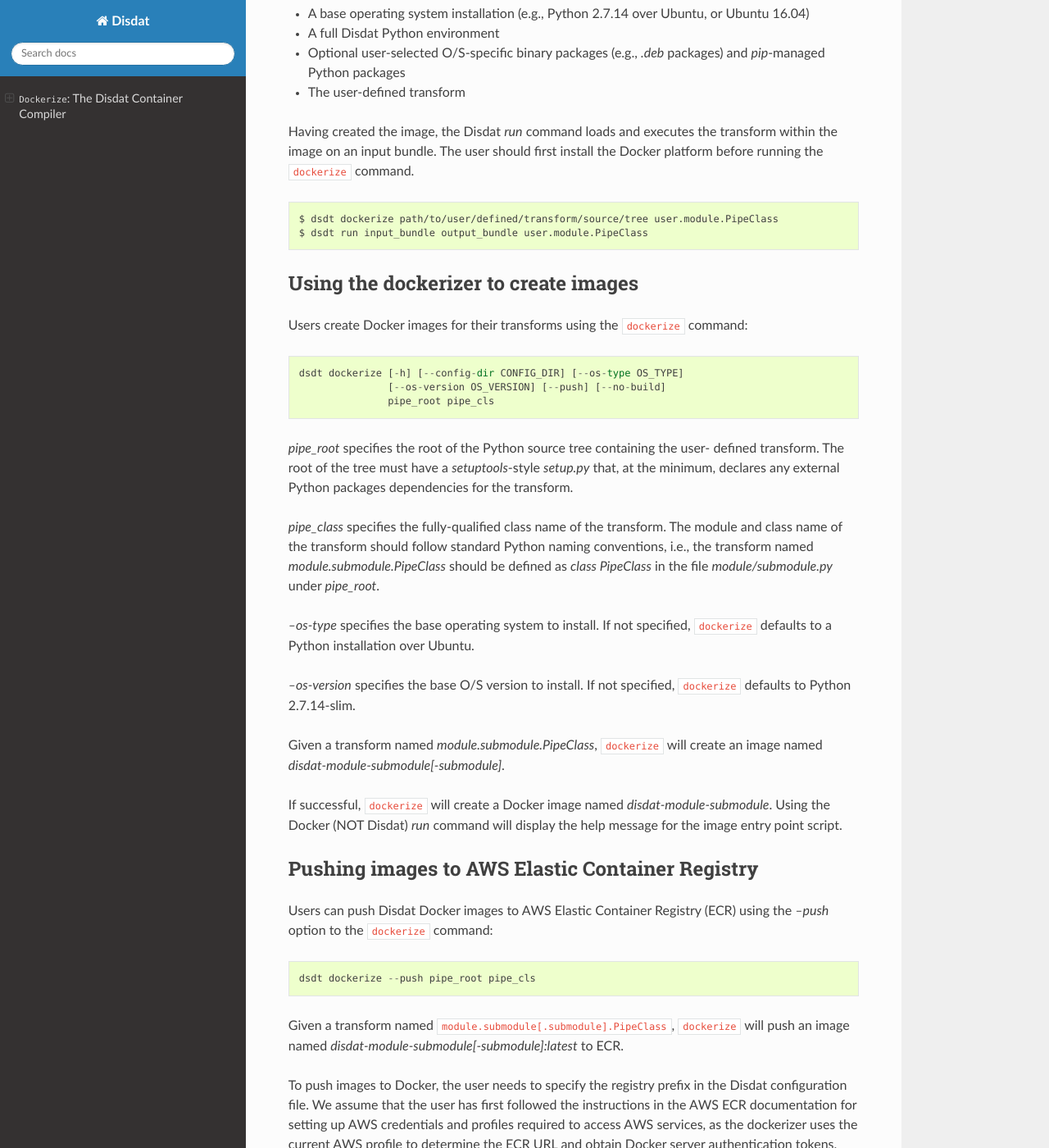
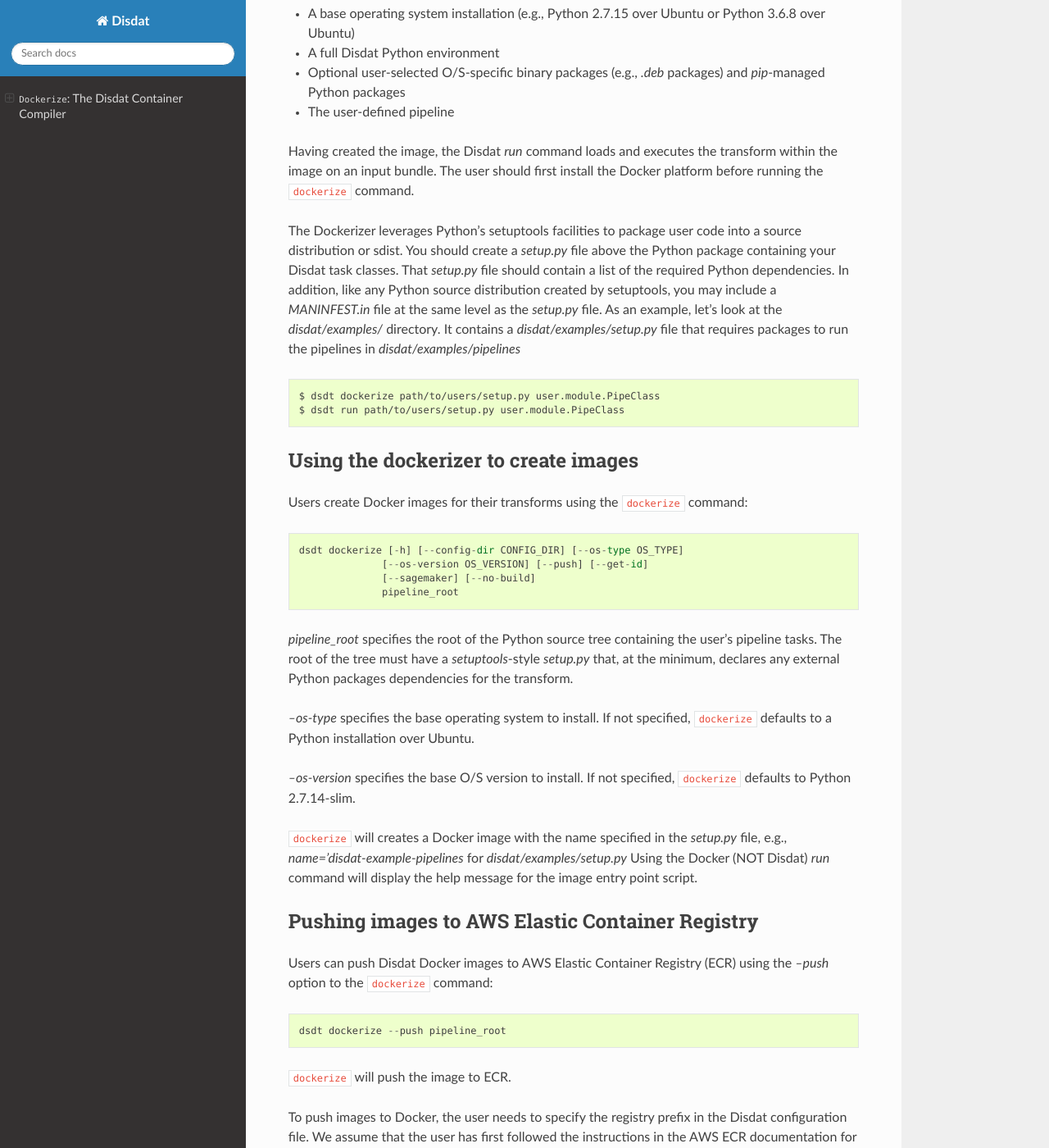
Before and after one commit to kyocum/disdat, a Sphinx documentation site: the page built from docs/dockerize.rst, in a window 1280 px wide and 1400 px high, scrolled down 233 px. Shown: the whole window at 82% size. Built offline with Sphinx 7.4.7 and the Read the Docs theme 2.0.0, drawn with Linux system fonts in a browser that asks for light colours; some of the changed text lies outside the part shown.

Commit message:
updating dockerize and other rst docs

```diff
--- a/docs/dockerize.rst
+++ b/docs/dockerize.rst
@@ -4,19 +4,22 @@
 Disdat provides a ``dockerize`` command for creating self-contained Docker
 images of user-defined transforms. An image includes:
 
-- A base operating system installation (e.g., Python 2.7.14 over Ubuntu, or Ubuntu 16.04)
+- A base operating system installation (e.g., Python 2.7.15 over Ubuntu or Python 3.6.8 over Ubuntu)
 - A full Disdat Python environment
 - Optional user-selected O/S-specific binary packages (e.g., `.deb` packages) and `pip`-managed Python packages
-- The user-defined transform
+- The user-defined pipeline
 
 Having created the image, the Disdat `run` command loads and executes the
 transform within the image on an input bundle. The user should first install
 the Docker platform before running the ``dockerize`` command.
 
+The Dockerizer leverages Python's setuptools facilities to package user code into a source distribution or sdist.
+You should create a `setup.py` file above the Python package containing your Disdat task classes.   That `setup.py` file should contain a list of the required Python dependencies.   In addition, like any Python source distribution created by setuptools, you may include a `MANINFEST.in` file at the same level as the `setup.py` file.  As an example, let's look at the `disdat/examples/` directory.   It contains a `disdat/examples/setup.py` file that requires packages to run the pipelines in `disdat/examples/pipelines`
+
 ::
 
-	$ dsdt dockerize path/to/user/defined/transform/source/tree user.module.PipeClass
-	$ dsdt run input_bundle output_bundle user.module.PipeClass
+	$ dsdt dockerize path/to/users/setup.py user.module.PipeClass
+	$ dsdt run path/to/users/setup.py user.module.PipeClass
 
 Using the dockerizer to create images
 -------------------------------------
@@ -26,19 +29,12 @@ Users create Docker images for their transforms using the ``dockerize`` command:
 ::
 
 	dsdt dockerize [-h] [--config-dir CONFIG_DIR] [--os-type OS_TYPE]
-	               [--os-version OS_VERSION] [--push] [--no-build]
-	               pipe_root pipe_cls
+                      [--os-version OS_VERSION] [--push] [--get-id]
+                      [--sagemaker] [--no-build]
+                      pipeline_root
 
-`pipe_root` specifies the root of the Python source tree containing the user-
-defined transform. The root of the tree must have a `setuptools`-style
-`setup.py` that, at the minimum, declares any external Python packages
+`pipeline_root` specifies the root of the Python source tree containing the user's pipeline tasks. The root of the tree must have a `setuptools`-style `setup.py` that, at the minimum, declares any external Python packages
 dependencies for the transform.
-
-`pipe_class` specifies the fully-qualified class name of the transform. The
-module and class name of the transform should follow standard Python naming
-conventions, i.e., the transform named `module.submodule.PipeClass` should
-be defined as `class PipeClass` in the file `module/submodule.py` under
-`pipe_root`.
 
 `--os-type` specifies the base operating system to install. If not specified,
 ``dockerize`` defaults to a Python installation over Ubuntu.
@@ -46,11 +42,7 @@ be defined as `class PipeClass` in the file `module/submodule.py` under
 `--os-version` specifies the base O/S version to install. If not specified,
 ``dockerize`` defaults to Python 2.7.14-slim.
 
-Given a transform named `module.submodule.PipeClass`, ``dockerize`` will create
-an image named `disdat-module-submodule[-submodule]`.
-
-If successful, ``dockerize`` will create a Docker image named
-`disdat-module-submodule`. Using the Docker (NOT Disdat) `run` command will
+``dockerize`` will creates a Docker image with the name specified in the `setup.py` file, e.g., `name='disdat-example-pipelines` for `disdat/examples/setup.py`  Using the Docker (NOT Disdat) `run` command will
 display the help message for the image entry point script.
 
 Pushing images to AWS Elastic Container Registry
@@ -61,10 +53,9 @@ using the `--push` option to the ``dockerize`` command:
 
 ::
 
-	dsdt dockerize --push pipe_root pipe_cls
+	dsdt dockerize --push pipeline_root
 
-Given a transform named ``module.submodule[.submodule].PipeClass``, ``dockerize`` will push
-an image named `disdat-module-submodule[-submodule]:latest` to ECR.
+``dockerize`` will push the image to ECR.
 
 To push images to Docker, the user needs to specify the registry prefix in
 the Disdat configuration file. We assume that the user has first followed the
@@ -76,6 +67,4 @@ in the Disdat configuration file in the ``[docker]`` stanza:
 
 - `registry`: Set to `*ECR*`.
 - `repository_prefix`: An optional prefix of the form `a/b/[...]` that
-  ``dockerize`` will prepend to the image name. Given a transform named
-  `module.submodule.PipeClass` and a prefix `a/b`, ``dockerize`` will push
-  an image named `a/b/disdat-module-submodule[-submodule]:latest`.
+  ``dockerize`` will prepend to the image name.
```
